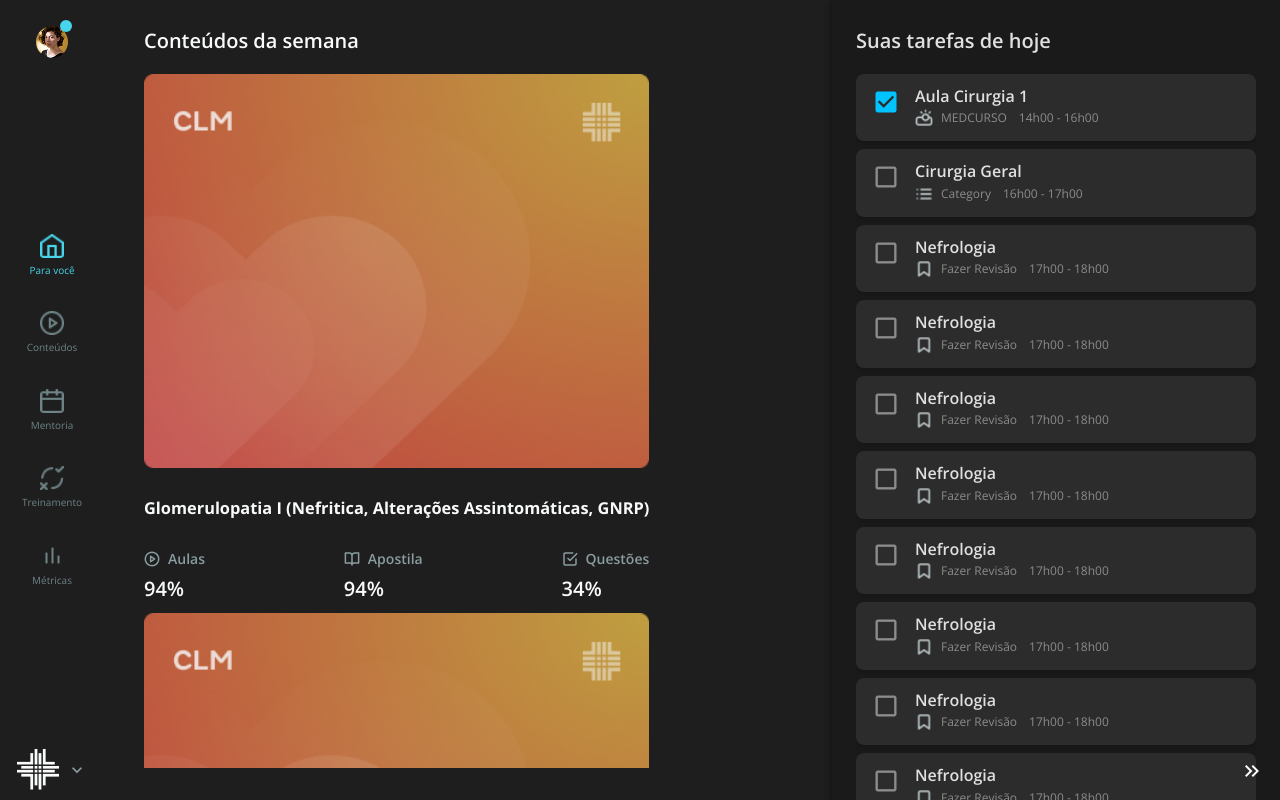
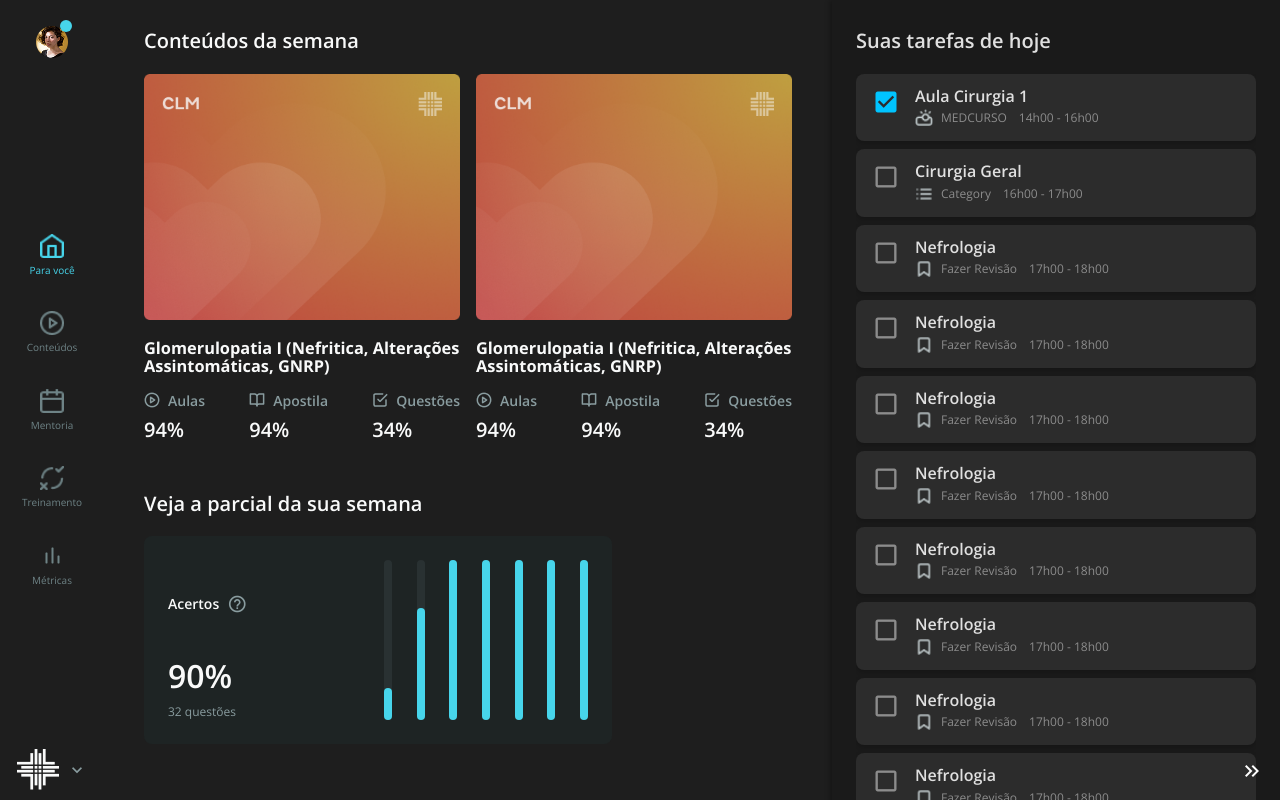
Before and after one commit to joseotaviopc/templarios-selecao, an Angular app in the folder test-templarios/: page / in a window 1280 px wide. Built offline with nearby package versions, Linux system fonts and the light colour scheme.

Commit message:
fix: finish desktop layout

```diff
--- a/test-templarios/src/app/app.html
+++ b/test-templarios/src/app/app.html
@@ -1,11 +1,11 @@
 <div class="app-container">
   <app-sidebar class="sidebar"></app-sidebar>
 
-  <main class="main-content">
+  <main class="main-content" [class.collapsed]="isRightSidebarCollapsed">
     <app-main-content></app-main-content>
   </main>
 
-  <app-right-sidebar class="right-sidebar" [class.collapsed]="isRightSidebarCollapsed" (toggle)="toggleRightSidebar()">
+  <app-right-sidebar class="right-sidebar" [isCollapsed]="isRightSidebarCollapsed" (toggleSidebar)="toggleRightSidebar()">
   </app-right-sidebar>
 </div>
 
--- a/test-templarios/src/app/app.scss
+++ b/test-templarios/src/app/app.scss
@@ -17,3 +17,7 @@
     overflow-y: auto;
     transition: margin 0.3s ease;
   }
+
+  @media screen {
+
+  }
--- a/test-templarios/src/app/components/layout/main-content/main-content.html
+++ b/test-templarios/src/app/components/layout/main-content/main-content.html
@@ -33,8 +33,27 @@
     <div class="dashboard-metrics">
         <h2>Veja a parcial da sua semana</h2>
         <div class="dashboard-metrics-content">
-
+            <div class="dashboard-metrics-content-info">
+                <div class="dashboard-metrics-content-title">
+                    <p>Acertos</p>
+                    <mat-icon class="toggle-icon">help_outline</mat-icon>
+                </div>
+                <p class="dashboard-metrics-content-info-value">90%</p>
+                <p>32 questões</p>
+            </div>
+            <div class="dashboard-metrics-content-graph">
+                <div class="dashboard-metrics-content-graph-bar bar-1"><span></span></div>
+                <div class="dashboard-metrics-content-graph-bar bar-2"><span></span></div>
+                <div class="dashboard-metrics-content-graph-bar bar-3"><span></span></div>
+                <div class="dashboard-metrics-content-graph-bar bar-4"><span></span></div>
+                <div class="dashboard-metrics-content-graph-bar bar-5"><span></span></div>
+                <div class="dashboard-metrics-content-graph-bar bar-6"><span></span></div>
+                <div class="dashboard-metrics-content-graph-bar bar-7"><span></span></div>
+            </div>
         </div>
-        <p>Veja a parcial da sua semana</p>
+        <div class="dashboard-metrics-subtitle">
+            <p>Acessar o painel de métricas</p>
+            <mat-icon class="toggle-icon">keyboard_arrow_right</mat-icon>
+        </div>
     </div>
 </div>
--- a/test-templarios/src/app/components/layout/main-content/main-content.scss
+++ b/test-templarios/src/app/components/layout/main-content/main-content.scss
@@ -12,14 +12,31 @@
   }
 
   .dashboard-cards {
-    display: flex;
+    display: grid;
     gap: 16px;
-    flex-wrap: wrap;
+    width: 100%;
+
+    grid-template-columns: 1fr;
+
+    :host-context(.main-content.collapsed) {
+      @media (min-width: 769px) {
+        .dashboard-cards {
+          grid-template-columns: repeat(2, 1fr);
+        }
+      }
+    }
+
+    :host-context(.main-content:not(.collapsed)) {
+      @media (min-width: 1201px) {
+        .dashboard-cards {
+          grid-template-columns: repeat(2, 1fr);
+        }
+      }
+    }
 
     .dashboard-card {
-      display: flex;
-      flex-direction: column;
       gap: 16px;
+      width: 100%;
 
       img {
         width: 100%;
@@ -72,5 +89,115 @@
       font-weight: 600;
       margin: 0;
     }
+
+    .dashboard-metrics-content {
+      height: 160px;
+      max-width: 420px;
+      display: flex;
+      flex-direction: row;
+      justify-content: space-between;
+      gap: 16px;
+      border-radius: 8px;
+      background-color: #1E2424;
+      padding: 24px;
+
+      .dashboard-metrics-content-info {
+        display: flex;
+        flex-direction: column;
+        gap: 12px;
+
+        .dashboard-metrics-content-title {
+          display: flex;
+          align-items: center;
+          gap: 8px;
+          flex: 1;
+
+          p {
+            font-size: 14px;
+            line-height: 16px;
+            font-weight: 600;
+            margin: 0;
+            color: #F9FAFA;
+          }
+        }
+
+        .dashboard-metrics-content-info-value {
+          font-size: 32px;
+          font-weight: 600;
+          line-height: 32px;
+          margin: 0;
+          color: #F9FAFA;
+        }
+
+        p {
+          font-size: 12px;
+          font-weight: 400;
+          line-height: 16px;
+          margin: 0;
+          color: #899C9F;
+        }
+      }
+
+      .dashboard-metrics-content-graph {
+        width: 204px;
+        height: 160px;
+        display: flex;
+        justify-content: space-between;
+        align-self: center;
+
+        .dashboard-metrics-content-graph-bar {
+          height: 100%;
+          width: 8px;
+          border-radius: 4px;
+          background-color: #293132;
+          display: flex;
+          flex-direction: column;
+          justify-content: flex-end;
+
+          span {
+            border-radius: 4px;
+            background-color: #47D5EB;
+            width: 8px;
+            height: 100%;
+          }
+
+          &.bar-1 span {
+            height: 20%;
+          }
+
+          &.bar-2 span {
+            height: 70%;
+          }
+
+          &.bar-3 span,
+          &.bar-4 span,
+          &.bar-5 span,
+          &.bar-6 span,
+          &.bar-7 span {
+            height: 100%;
+          }
+        }
+      }
+    }
+
+    .dashboard-metrics-subtitle {
+      display: flex;
+      flex-direction: row;
+      align-items: center;
+      gap: 8px;
+
+      p {
+        padding: 0;
+        margin: 0;
+      }
+
+    }
+
+    .toggle-icon {
+      font-size: 20px;
+      width: 20px;
+      height: 20px;
+      color: #899C9F;
+  }
   }
 }
--- a/test-templarios/src/app/components/layout/right-sidebar/right-sidebar.html
+++ b/test-templarios/src/app/components/layout/right-sidebar/right-sidebar.html
@@ -23,7 +23,8 @@
   </div>
 
   <div class="bottom-controls">
-    <button (click)="onToggleClick()" class="toggle-btn" [class.collapsed]="isCollapsed">
+    <!-- <button (click)="onToggleClick()" class="toggle-btn" [class.collapsed]="isCollapsed"> -->
+    <button (click)="toggleSidebar.emit()" class="toggle-btn" [class.collapsed]="isCollapsed">
       <mat-icon>keyboard_double_arrow_right</mat-icon>
     </button>
   </div>
--- a/test-templarios/src/app/components/layout/right-sidebar/right-sidebar.ts
+++ b/test-templarios/src/app/components/layout/right-sidebar/right-sidebar.ts
@@ -1,4 +1,4 @@
-import { Component } from "@angular/core";
+import { Component, EventEmitter, Input, Output } from "@angular/core";
 import { CommonModule, NgOptimizedImage } from "@angular/common";
 import { MatIconModule } from "@angular/material/icon";
 import { MatListModule } from "@angular/material/list";
@@ -27,7 +27,8 @@ export interface Task {
 	styleUrls: ["./right-sidebar.scss"],
 })
 export class RightSidebarComponent {
-	isCollapsed = false;
+	@Input() isCollapsed = false;
+	@Output() toggleSidebar = new EventEmitter<void>();
 
 	tasks: Task[] = [
 		{
@@ -120,9 +121,9 @@ export class RightSidebarComponent {
 		},
 	];
 
-	onToggleClick() {
-		this.isCollapsed = !this.isCollapsed;
-	}
+	// onToggleClick() {
+	// 	this.isCollapsed = !this.isCollapsed;
+	// }
 
 	toggleTaskCompletion(task: Task) {
 		task.completed = !task.completed;
```
